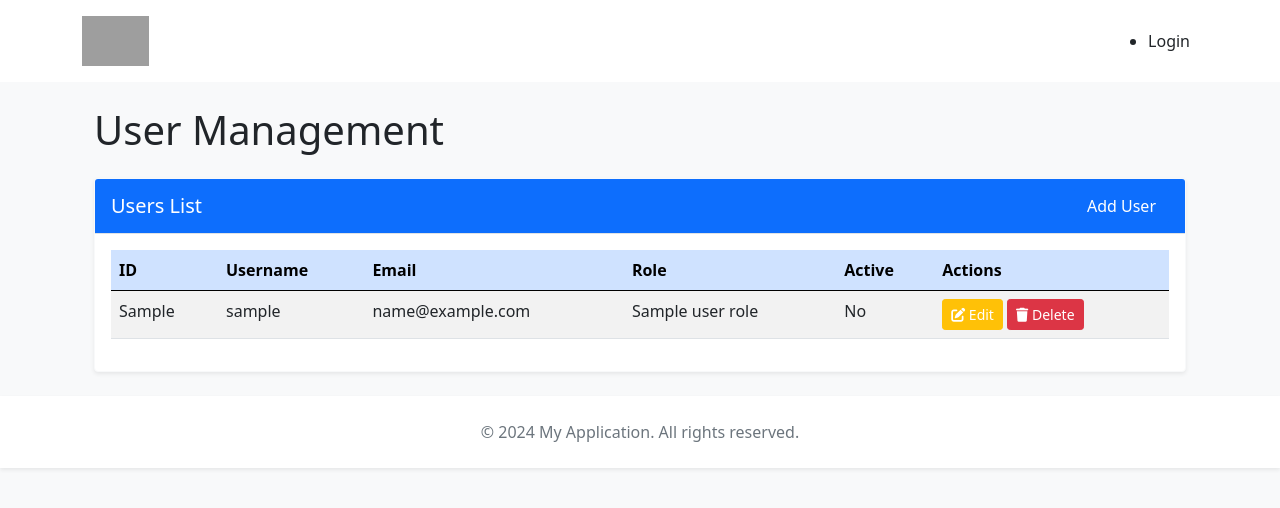
After one commit to MinhTamNT/app-trading-be, a Python web app: template trade/templates/index.html in a window 1280 px wide. The commit adds this page. Shown: the top 508 px of the page. Run offline with Jinja, Linux system fonts and the light colour scheme; the template is opened without the code that fills it: most values are stand-ins (such as "Sample title", 1, 10 or a date in 2020); some libraries are stand-ins or nearby versions; grey boxes are pictures that could not be loaded.

Commit message:
fix : fixing update page

```diff
--- a/trade/api/auth/auth.py
+++ b/trade/api/auth/auth.py
@@ -103,6 +103,6 @@ def get_current_user():
     else:
         return jsonify({'message': 'Authorization header is missing or invalid'}), 401
 
-if __name__ == '__main__':
-    with app.app_context():
-        app.run(debug=True)
+# if __name__ == '__main__':
+#     with app.app_context():
+#         app.run(debug=True)
--- /dev/null
+++ b/trade/static/css/style.css
@@ -0,0 +1,33 @@
+.card-header {
+    border-bottom: 1px solid #dee2e6;
+}
+
+.table thead th {
+    font-weight: bold;
+}
+
+.table tbody tr:hover {
+    background-color: #f8f9fa;
+}
+
+.btn-light {
+    background-color: #f8f9fa;
+    border-color: #dee2e6;
+}
+
+.logout-link {
+    display: flex;
+    align-items: center;
+    padding: 4px 8px;
+    border-radius: 5px;
+    background-color: #dc3545; /* Bootstrap danger color */
+    color: #fff;
+    text-decoration: none;
+    font-weight: bold;
+    border: 1px solid transparent;
+    transition: background-color 0.3s ease, color 0.3s ease;
+}
+.logout-link:hover {
+    background-color: #c82333; /* Darker red on hover */
+    color: #fff;
+}
--- /dev/null
+++ b/trade/templates/index.html
@@ -0,0 +1,55 @@
+{% extends 'layout/base.html' %}
+
+{% block title %}
+    Admin Site - Manage Users
+{% endblock %}
+
+{% block content %}
+    <div class="container mt-4">
+        <h1 class="mb-4">User Management</h1>
+
+        <!-- Users Table -->
+        <div class="card shadow-sm border-light">
+            <div class="card-header bg-primary text-white d-flex justify-content-between align-items-center">
+                <h5 class="card-title mb-0">Users List</h5>
+{#                <a href="{{ url_for('admin.add_user') }}" class="btn btn-light btn-sm">#}
+{#                    <i class="fas fa-plus"></i> Add User#}
+{#                </a>#}
+                <button class="btn btn-primary">Add User</button>
+            </div>
+            <div class="card-body">
+                <table class="table table-striped table-hover">
+                    <thead class="table-primary">
+                        <tr>
+                            <th>ID</th>
+                            <th>Username</th>
+                            <th>Email</th>
+                            <th>Role</th>
+                            <th>Active</th>
+                            <th>Actions</th>
+                        </tr>
+                    </thead>
+                    <tbody>
+                        {% for user in users %}
+                        <tr>
+                            <td>{{ user.idUser }}</td>
+                            <td>{{ user.username }}</td>
+                            <td>{{ user.email }}</td>
+                            <td>{{ user.userRole.name }}</td>
+                            <td>{{ 'Yes' if user.isActive else 'No' }}</td>
+                            <td>
+                                <a href="{{ url_for('admin.edit_user', id=user.idUser) }}" class="btn btn-warning btn-sm text-white">
+                                    <i class="fas fa-edit"></i> Edit
+                                </a>
+                                <a href="{{ url_for('admin.delete_user', id=user.idUser) }}" class="btn btn-danger btn-sm text-white" onclick="return confirm('Are you sure?')">
+                                    <i class="fas fa-trash"></i> Delete
+                                </a>
+                            </td>
+                        </tr>
+                        {% endfor %}
+                    </tbody>
+                </table>
+            </div>
+        </div>
+    </div>
+{% endblock %}
--- a/trade/templates/layout/base.html
+++ b/trade/templates/layout/base.html
@@ -4,45 +4,44 @@
     <meta charset="UTF-8">
     <meta name="viewport" content="width=device-width, initial-scale=1.0">
     <title>{% block title %}My Application{% endblock %}</title>
+
     <link rel="stylesheet" href="https://cdnjs.cloudflare.com/ajax/libs/font-awesome/5.15.1/css/all.min.css"
           integrity="sha512-+4zCK9k+qNFUR5X+cKL9EIR+ZOhtIloNl9GIKS57V1MyNsYpYcUrUeQc9vNfzsWfV28IaLL3i96P9sdNyeRssA=="
           crossorigin="anonymous"/>
-    <link
-            href="https://cdn.jsdelivr.net/npm/bootstrap@5.0.2/dist/css/bootstrap.min.css"
+
+    <link href="https://cdn.jsdelivr.net/npm/bootstrap@5.0.2/dist/css/bootstrap.min.css"
           rel="stylesheet"
           integrity="sha384-EVSTQN3/azprG1Anm3QDgpJLIm9Nao0Yz1ztcQTwFspd3yD65VohhpuuCOmLASjC"
-            crossorigin="anonymous"
-    />
-    <script
-            src="https://cdn.jsdelivr.net/npm/bootstrap@5.0.2/dist/js/bootstrap.bundle.min.js"
-            integrity="sha384-MrcW6ZMFYlzcLA8Nl+NtUVF0sA7MsXsP1UyJoMp4YLEuNSfAP+JcXn/tWtIaxVXM"
-            crossorigin="anonymous"
-    ></script>
-    <link
-            rel="stylesheet"
-            href="https://cdnjs.cloudflare.com/ajax/libs/font-awesome/6.5.2/css/all.min.css"
-    />
+          crossorigin="anonymous"/>
 
+    <link rel="stylesheet" href="https://cdnjs.cloudflare.com/ajax/libs/font-awesome/6.5.2/css/all.min.css"/>
+<link href="{{ url_for('static', filename='css/style.css') }}" rel="stylesheet"/>
 </head>
 <body class="bg-light text-dark">
 
-    <!-- Header -->
-    <header class="bg-white shadow-sm sticky-top">
-        <nav class="navbar navbar-expand-lg navbar-light bg-light">
-            <div class="container">
-                <a class="navbar-brand" href="{{ url_for('index') }}">My Application</a>
-                <div class="collapse navbar-collapse">
-                    <ul class="navbar-nav ml-auto">
-                        <li class="nav-item">
-                            <a class="nav-link" href="{{ url_for('login') }}">Login</a>
+    <header class="bg-white text-dark py-3">
+        <div class="container d-flex align-items-center justify-content-between">
+            <a href="/" class="text-dark text-decoration-none">
+                <img src="https://yuanta.com.vn/wp-content/themes/yuanta/inc/assets/img/logo-vi-dark.svg" alt="Logo" class="logo" style="height: 50px;">
+            </a>
+            <nav>
+                <ul class="list-styled d-flex mb-0">
+
+                    {% if current_user.is_authenticated %}
+                        <li class="mx-2 d-flex align-items-center gap-2" >
+                            <span class="text-capitalize">Admin</span> <!-- Text for Admin -->
+                           <a href="{{ url_for('logout') }}" class="logout-link ">
+                            <i class="bi bi-person-circle me-2"></i>
+                            <span>Logout</span>
+                        </a>
                         </li>
-                        <li class="nav-item">
-                            <a class="nav-link" href="{{ url_for('register') }}">Register</a>
-                        </li>
+
+                    {% else %}
+                        <li class="mx-2"><a href="{{ url_for('login_admin') }}" class="text-dark text-decoration-none">Login</a></li>
+                    {% endif %}
                 </ul>
+            </nav>
         </div>
-            </div>
-        </nav>
     </header>
 
     <!-- Main Content -->
@@ -59,12 +58,12 @@
         </div>
     </footer>
 
-    <!-- Bootstrap JS and dependencies (optional) -->
-  <script
-        src="https://cdn.jsdelivr.net/npm/bootstrap@5.0.2/dist/js/bootstrap.bundle.min.js"
+    <!-- Bootstrap JS and dependencies -->
+    <script src="https://cdn.jsdelivr.net/npm/bootstrap@5.0.2/dist/js/bootstrap.bundle.min.js"
             integrity="sha384-MrcW6ZMFYlzcLA8Nl+NtUVF0sA7MsXsP1UyJoMp4YLEuNSfAP+JcXn/tWtIaxVXM"
-        crossorigin="anonymous"
-></script>
+            crossorigin="anonymous"></script>
+
+    <!-- Additional JS libraries (optional) -->
     <script src="https://ajax.googleapis.com/ajax/libs/jquery/3.5.1/jquery.min.js"></script>
     <script src="https://unpkg.com/jspdf-invoice-template@1.4.0/dist/index.js"></script>
     <script src="https://cdnjs.cloudflare.com/ajax/libs/xlsx/0.18.0/xlsx.full.min.js"></script>
```
Also changed, not shown: trade/app.py (+14 -10 lines), trade/model.py (+15 -5 lines), trade/static/css/login.css (added, +41 -0 lines), trade/templates/login.html (+28 -45 lines), 1 other file. Lines whose indentation alone changed are shown as unchanged.
